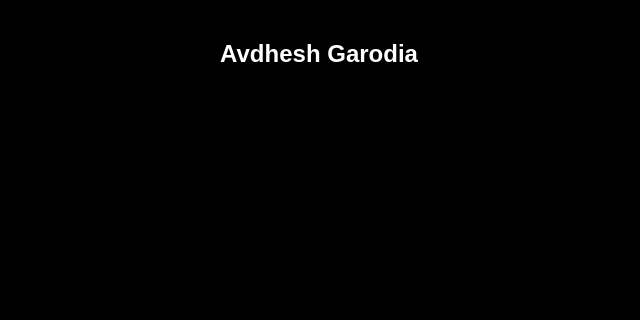
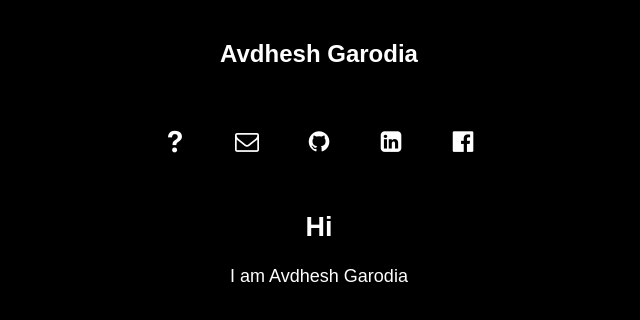
Before and after one commit to avdheshgarodia/avdheshgarodia.github.io, a React (Create React App) app: page /about in a window 1280 px wide. Shown: the top 320 px of the page, without its empty margins (321-961 px from the left). Built offline with nearby package versions, Linux system fonts and the light colour scheme.

Commit message:
Add navbar and add basic about me

```diff
--- /dev/null
+++ b/src/About.js
@@ -0,0 +1,12 @@
+import React from 'react';
+
+const About = () => {
+  return (
+    <div className="App-intro App-about">
+      <h2>Hi</h2>
+      I am Avdhesh Garodia
+    </div>
+  )
+}
+
+export default About;
--- a/src/App.css
+++ b/src/App.css
@@ -17,6 +17,10 @@
   font-size: large;
 }
 
+.App-about {
+  color: white;
+}
+
 a {
   color: white;
   text-decoration: none;
--- /dev/null
+++ b/src/Header.css
@@ -0,0 +1,15 @@
+.links {
+	padding-top: 1em;
+}
+
+.links-icon {
+	cursor: pointer;
+	display: inline-block;
+	width: 3em;
+	padding-top: 1em;
+	font-size: 150%;
+}
+
+.links-icon:hover {
+	color: #888;
+}
--- a/src/Header.js
+++ b/src/Header.js
@@ -1,23 +1,35 @@
 import React, { Component } from 'react';
 import { Link } from 'react-router-dom';
-import images from "./images.json";
+
+import images from './images.json';
+
+import './Header.css';
+import './css-libs/fonts/css/fontello.css';
 
 class Header extends Component {
   render(){
     let categories = images.images.categories;
 
-    let links = Object.keys(categories).map((category, index) => {
-      let categoryLink = "/categories/" + category;
-
-      return (
-        <li key={category}><Link key={category} to={categoryLink}>{category}</Link></li>
-      );
-    });
-
-
     return (
       <div className="App-header">
         <h2><Link to="/">Avdhesh Garodia</Link></h2>
+        <div className="links">
+          <Link title="About" to="/about" className="links-icon">
+            <i className="icon-help"></i>
+          </Link>
+          <Link title="Email" to="mailto:" className="links-icon">
+            <i className="icon-mail"></i>
+          </Link>
+          <Link title="Github" to="https://github.com/avdheshgarodia" className="links-icon">
+            <i className="icon-github-circled"></i>
+          </Link>
+          <Link title="LinkedIn" to="" className="links-icon">
+            <i className="icon-linkedin-squared"></i>
+          </Link>
+          <Link title="Facebook" to="" className="links-icon">
+            <i className="icon-facebook-official"></i>
+          </Link>
+        </div>
       </div>
     );
   }
--- a/src/Main.js
+++ b/src/Main.js
@@ -1,16 +1,18 @@
 import React, { Component } from 'react';
 import { Route } from 'react-router-dom'
 import Home from './Home'
-import Category from "./Category";
+import Category from './Category';
+import About from './About';
 
 
 class Main extends Component {
   render() {
     return (
-      <Route path="/">
+      <Route path='/'>
         <div>
           <Route exact path='/' component={Home}/>
           <Route path='/categories/:category' component={Category}/>
+          <Route path='/about' component={About}/>
         </div>
       </Route>
     )
```
